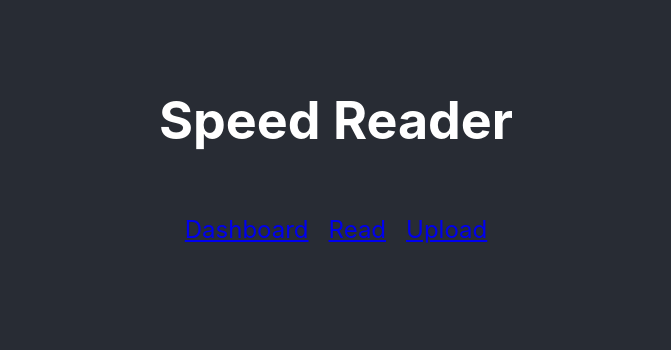
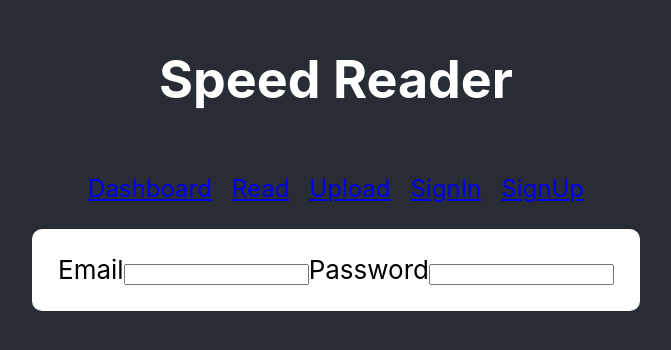
Before and after one commit to impetusdev/Reading-log-Client, a React (Create React App) app: page /signup in a window 1280 px wide. Shown: the part 238-588 px from the top of the page, without its empty margins (304-975 px from the left). Built offline with nearby package versions, Linux system fonts and the light colour scheme.

Commit message:
created signup component

```diff
--- a/src/App.tsx
+++ b/src/App.tsx
@@ -1,11 +1,10 @@
-import React from 'react';
 import { BrowserRouter, Route, Routes, Link } from 'react-router-dom';
 
-import { Upload } from './Components/Upload';
+// import { Upload } from './Components/Upload';
 import { Text } from './Components/Text';
 import { Read } from './Components/Read';
+import { SignUp } from './Components/SignUp';
 import { NavBar } from './Components/NavBar';
-import logo from './logo.svg';
 import './App.scss';
 
 
@@ -19,6 +18,7 @@ function App() {
           <Routes>
             <Route path='/' element={<Text/>} />
             <Route path='/all' element={<Read/>} />
+            <Route path='/signup' element={<SignUp/>} />
           </Routes>
         </BrowserRouter>
         {/* <Upload></Upload> */}
--- a/src/Components/NavBar.tsx
+++ b/src/Components/NavBar.tsx
@@ -11,6 +11,8 @@ export const NavBar = (): JSX.Element => {
             <li><Link to='/'><span>Dashboard</span></Link></li>
             <li><Link to='/all'><span>Read</span></Link></li>
             <li><Link to='/'><span>Upload</span></Link></li>
+            <li><Link to='/signin'><span>SignIn</span></Link></li>
+            <li><Link to='/signup'><span>SignUp</span></Link></li>
         </ul>
     )
 }
--- /dev/null
+++ b/src/Components/SignUp.tsx
@@ -0,0 +1,21 @@
+
+import React, {useState} from "react";
+import axios from "axios";
+import './Signup.scss';
+
+
+export const SignUp = (): JSX.Element => {
+
+
+    // TODO: implement a react form that performs the axios calls to login etc.
+    return (
+        <div className="container">
+            <form>
+                    <label>Email</label>
+                    <input type="text" />
+                    <label>Password</label>
+                    <input type="password" />
+            </form>
+        </div>
+    )
+}
--- /dev/null
+++ b/src/Components/Signup.scss
@@ -0,0 +1,27 @@
+@import url('https://fonts.googleapis.com/css2?family=Plus+Jakarta+Sans:ital,wght@0,200;0,600;1,700&display=swap');
+.container {
+    padding: 2%;
+    background-color: white;
+    border-radius: 10px;
+}
+
+label {
+    color: black;
+}
+
+p {
+    font-size: 14px;
+    font-weight: 600;
+}
+
+textarea {
+    width: 30vw;
+    height: 30vh;
+    font-family: 'Plus Jakarta Sans', sans-serif;
+    font-weight: 600;
+}
+
+button {
+    padding: 5px;
+    margin: 5px;
+}
--- a/src/Components/Text.tsx
+++ b/src/Components/Text.tsx
@@ -1,4 +1,3 @@
-
 import React, {useState} from "react";
 import axios from "axios";
 import './Text.scss';
```
